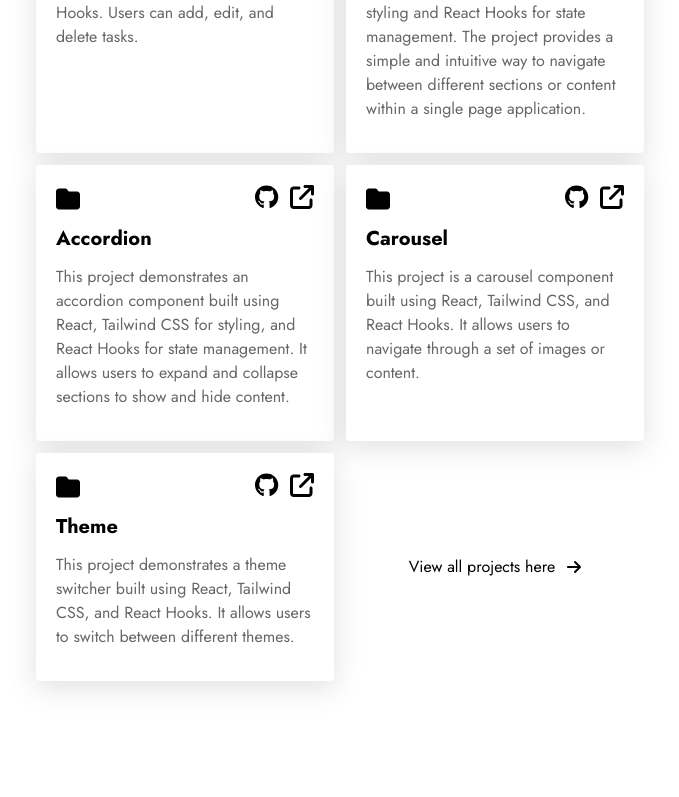
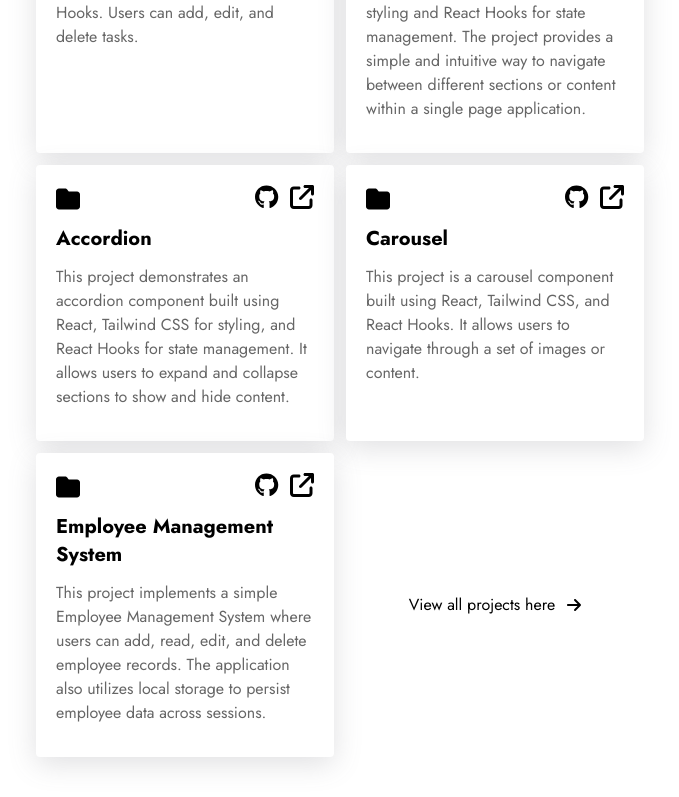
Before and after one commit to Mark-Alexis-Posadas/react-portfolio, a React (Vite) app: page / in a window 1280 px wide. Shown: the part 2651-3448 px from the top of the page, without its empty margins (556-1235 px from the left). Before the commit the page ends 3372 px from the top, so only its background shows below. Built offline with nearby package versions, Linux system fonts and the light colour scheme.

Commit message:
modify projects data

```diff
--- a/src/data/projects.ts
+++ b/src/data/projects.ts
@@ -78,21 +78,28 @@ const projectsData: ProjectType[] = [
   },
   {
     id: uuidv4(),
-    pageTitle: "Theme",
+    pageTitle: "Employee Management System",
     description:
-      "This project demonstrates a theme switcher built using React, Tailwind CSS, and React Hooks. It allows users to switch between different themes.",
+      "This project implements a simple Employee Management System where users can add, read, edit, and delete employee records. The application also utilizes local storage to persist employee data across sessions.",
     features: [
-      { text: "Light/Dark mode switch" },
-      { text: "Responsive layout with Tailwind CSS" },
-      { text: "State management with React Hooks" },
-      { text: "Dynamic content rendering" },
-      { text: "Customizable styles and components" },
+      {
+        text: "Add Employee: Users can add a new employee with details such as name, position, etc.",
+      },
+      {
+        text: "Read Employee: Users can view a list of all employees currently stored.",
+      },
+      {
+        text: "Edit Employee: Users can update the details of existing employees.",
+      },
+      { text: "Delete Employee: Users can remove employees from the system." },
+      {
+        text: "Local Storage Persistence: Employee data is stored locally, allowing the application to maintain state across page refreshes.",
+      },
     ],
-    source:
-      "https://github.com/Mark-Alexis-Posadas/react-typescript-mini-projects/blob/main/src/pages/Theme/index.tsx",
+    source: "https://github.com/Mark-Alexis-Posadas/employee-list",
     demo: "https://react-typescript-projects-three.vercel.app/theme",
     buttons: ["Demo", "Source"],
-    tags: ["react", "typescript", "tailwind CSS"],
+    tags: ["react js", "uuid", "fontawesome icon", "tailwind CSS"],
   },
 ];
 
```
